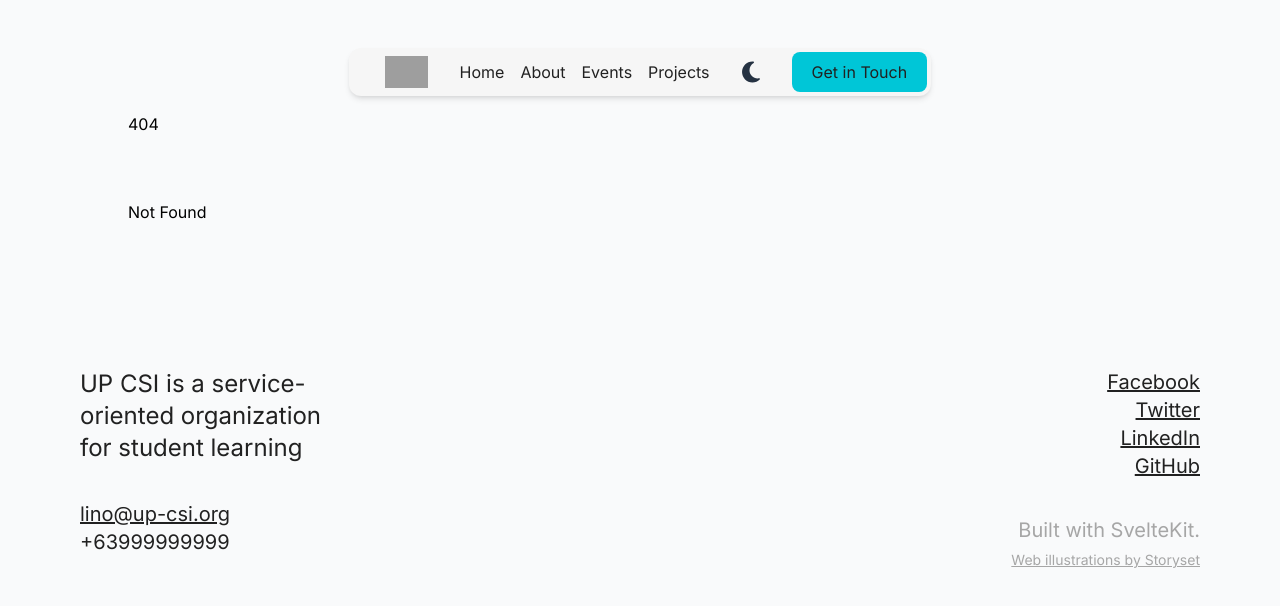
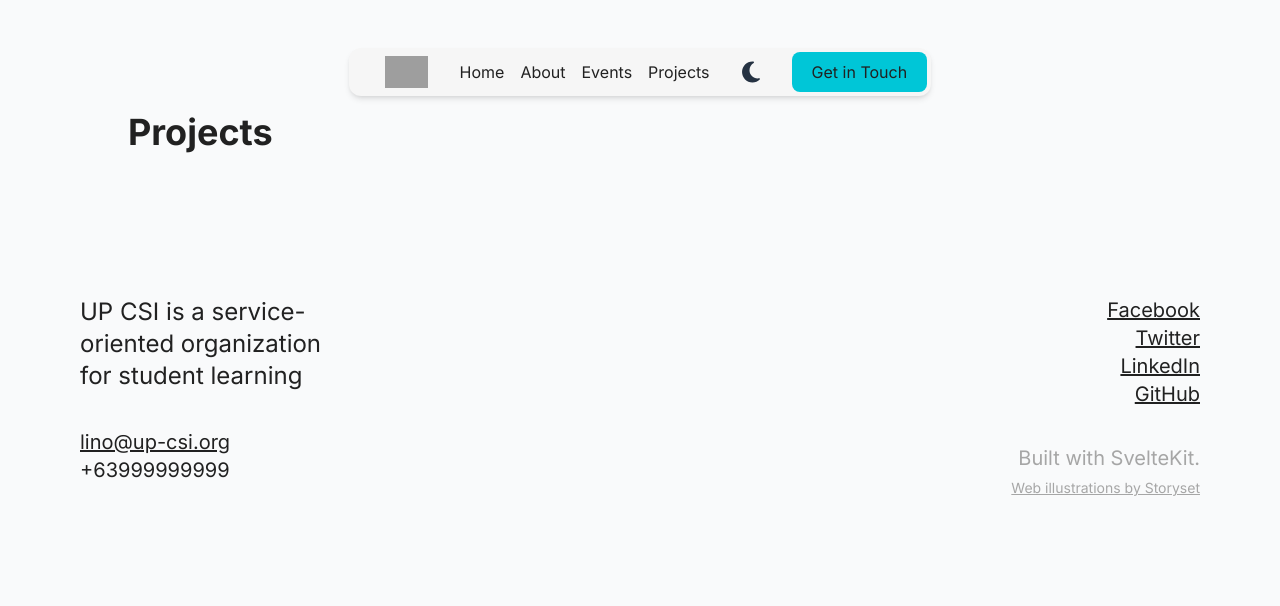
Before and after one commit to up-csi/up-csi.github.io, a SvelteKit app: page /projects in a window 1280 px wide. Before the commit this address had no page. Shown: the top 606 px of the page. Built offline with nearby package versions, Linux system fonts and the light colour scheme; grey boxes are pictures that could not be loaded.

Commit message:
feat: add Projects directory

```diff
--- /dev/null
+++ b/src/routes/projects/+page.svelte
@@ -0,0 +1,3 @@
+<article class="prose">
+    <h1>Projects</h1>
+</article>
```
